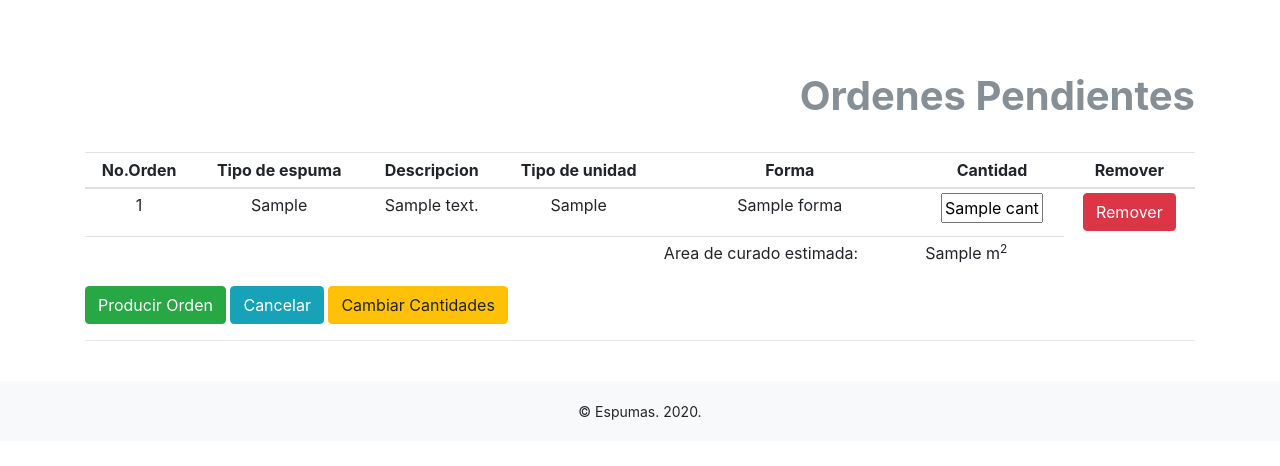
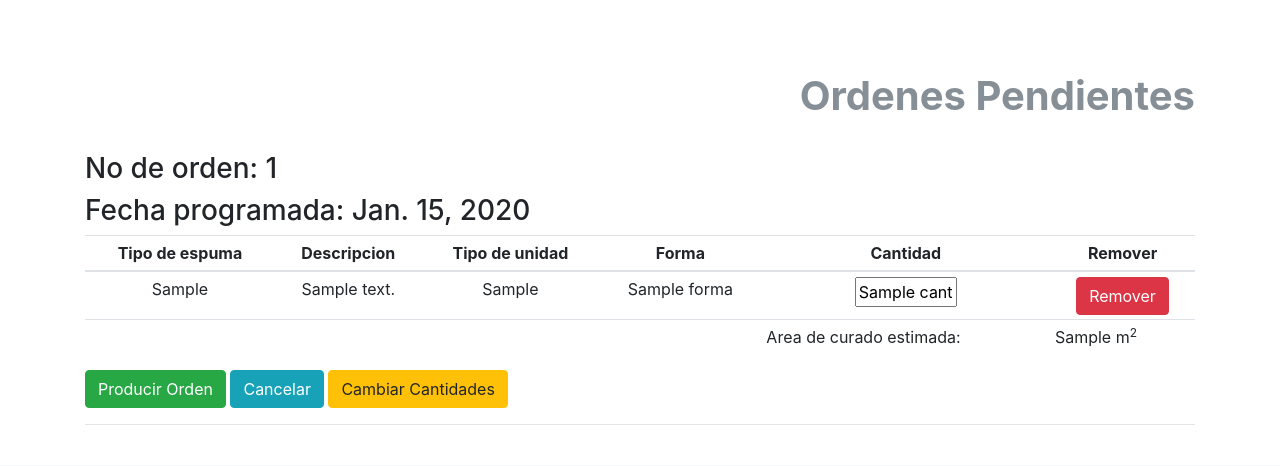
Before and after one commit to Alvarogarcia91/karmaprodv5, a Django app: template corrida/templates/ordenes/ordenes_pendientes.html in a window 1280 px wide. Shown: the part 129-595 px from the top of the page. Run offline with Django 3.2, Linux system fonts and the light colour scheme; the template is opened without the code that fills it: most values are stand-ins (such as "Sample title", 1, 10 or a date in 2020); some libraries are stand-ins or nearby versions.

Commit message:
Add date to ordenes_pend, disponib to bloques_disp

```diff
--- a/corrida/templates/ordenes/ordenes_pendientes.html
+++ b/corrida/templates/ordenes/ordenes_pendientes.html
@@ -73,10 +73,11 @@
     {% else %}
     <!-- <h3 class="text-left my_title text-info" > <b> Corridas Pendientes </b></h3> -->
     {% for corrida in corridas_pendientes %}
+    <h3>No de orden: {{corrida.id}}</h3>
+    <h3>Fecha programada: {{corrida.fecha_programada.date}}</h3>
     <table class="table table-hover table-sm" >
         <thead>
             <tr>
-            <th class="text-center"> No.Orden</th>
             <th class="text-center"> Tipo de espuma</th>
             <th class="text-center"> Descripcion </th>
             <th class="text-center"> Tipo de unidad </th>
@@ -92,7 +93,6 @@
             {% for elementoCorrida in corrida.elementocorrida_set.all %}
 
             <tr>
-                <td class="text-center" >{{ elementoCorrida.corrida_id }}</td>
                 <td class="text-center" >{{ elementoCorrida.bloqueMedidas.tipo_de_espuma.tipo_de_espuma }}</td>
                 <td class="text-center" >{{ elementoCorrida.bloqueMedidas.descripcion }}</td>
                 <td class="text-center" >{{ elementoCorrida.bloqueMedidas.tipo_de_unidad }}</td>
```
Also changed, not shown: corrida/templates/bloques/bloques_disponibles.html (+7 -1 lines).
